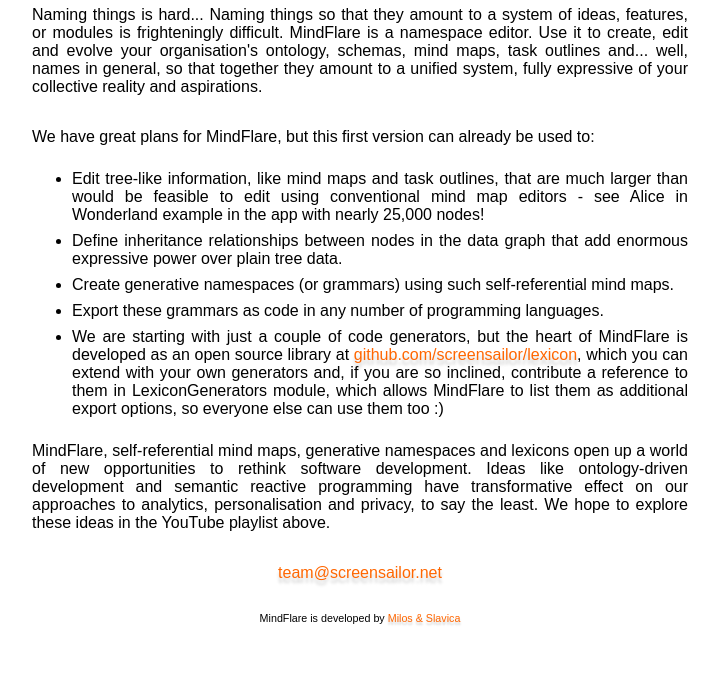
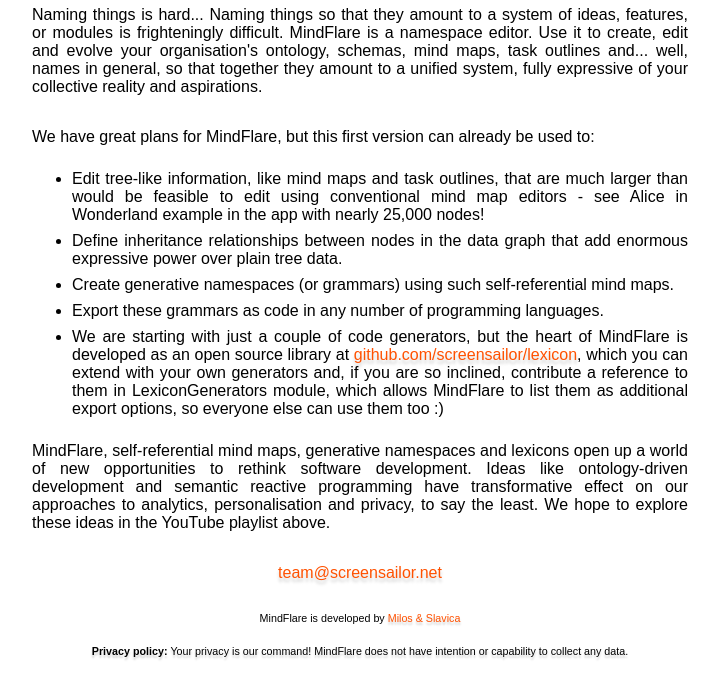
Before and after one commit to thousandyears/MindFlare, a plain HTML site: page index.html in a window 1280 px wide. Shown: the part 261-934 px from the top of the page, without its empty margins (280-999 px from the left). Before the commit the page ends 901 px from the top, so only its background shows below. Drawn offline with Linux system fonts and the light colour scheme; no server answers.

Commit message:
add privacy policy

```diff
--- a/index.html
+++ b/index.html
@@ -54,15 +54,18 @@
 		}
 		a {
 			text-decoration: none;
-			color: rgb(255, 102, 0);
+			color: rgb(255, 81, 0);
 		}
 		a:hover {
-			color: rgb(255, 0, 157);
+			color: rgb(0, 140, 255);
+		}
+		a#privacy {
+			color: black;
 		}
 		h1, a {
 			text-shadow:
-				0em 0em 0.3em white,
-				0em 0.3em 0.2em rgba(0, 0, 0, 0.2);
+				0em 0em 0.25em white,
+				0em 0.25em 0.2em rgba(0, 0, 0, 0.2);
         }
 		google-youtube {
   			width: 100vw !important;
@@ -131,7 +134,8 @@
 	  <p><a href="mailto:team@screensailor.net">team@<wbr>screensailor.net</a></p>
 
 	  <footer class="smalltext">
-	  	<p>MindFlare is developed by <a href="https://github.com/screensailor"><span class="nowrap">Milos & Slavica</span></a></p>
+		<p>MindFlare is developed by <a href="https://github.com/screensailor"><span class="nowrap">Milos & Slavica</span></a></p>
+		<p><a id="privacy" href="#privacy-policy"><b>Privacy policy: </b>Your privacy is our command! MindFlare does not have intention or capability to collect any data.</a></p>
 	  </footer>
   </body>
 </html>
```
